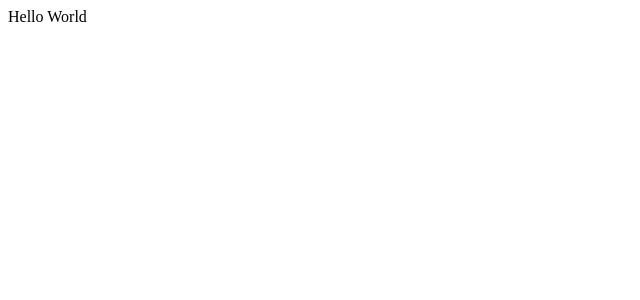
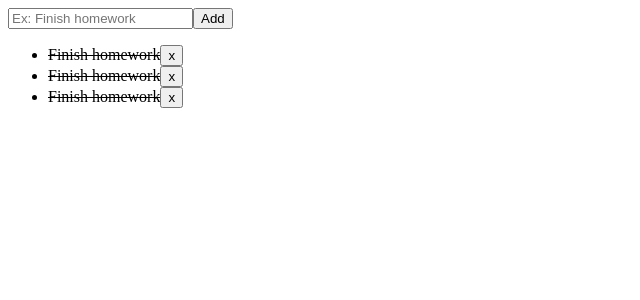
Before and after one commit to GulzadaBolotova/todo-list-example, a React (Create React App) app: page / in a window 1280 px wide. Shown: the top 300 px of the page, without its empty margins (0-640 px from the left). Built offline with nearby package versions, Linux system fonts and the light colour scheme.

Commit message:
Create new components

```diff
--- a/src/App.css
+++ b/src/App.css
@@ -0,0 +1,3 @@
+.completed span {
+  text-decoration: line-through;
+}
--- a/src/App.js
+++ b/src/App.js
@@ -1,11 +1,14 @@
 import React from "react";
+import NewItem from "./NewItem/NewItem";
+import Items from "./Items/Items";
 import "./App.css";
 
 function App() {
   return (
     <div className="App">
-      Hello World
-      </div>
-  )
+      <NewItem />
+      <Items />
+    </div>
+  );
 }
-export default App
+export default App;
--- /dev/null
+++ b/src/Items/Item/Item.js
@@ -0,0 +1,12 @@
+import React from "react";
+import "./Item.css";
+
+function Item() {
+  return (
+    <li className="completed">
+      <span>Finish homework</span>
+      <button>x</button>
+    </li>
+  );
+}
+export default Item;
--- /dev/null
+++ b/src/Items/Items.js
@@ -0,0 +1,15 @@
+import React from "react";
+import Item from "./Item/Item";
+import "./Items.css";
+
+function Items() {
+  return (
+    <ul>
+      <Item />
+      <Item />
+      <Item />
+    </ul>
+  );
+}
+
+export default Items;
--- /dev/null
+++ b/src/NewItem/NewItem.js
@@ -0,0 +1,13 @@
+import React from "react";
+import "./NewItem.css";
+
+function NewItem() {
+  return (
+    <div>
+      <input type="text" placeholder="Ex: Finish homework" />
+      <button>Add</button>
+    </div>
+  );
+}
+
+export default NewItem;
```
Also changed, not shown: src/Items/Item/Item.css (added), src/Items/Items.css (added), src/NewItem/NewItem.css (added).
